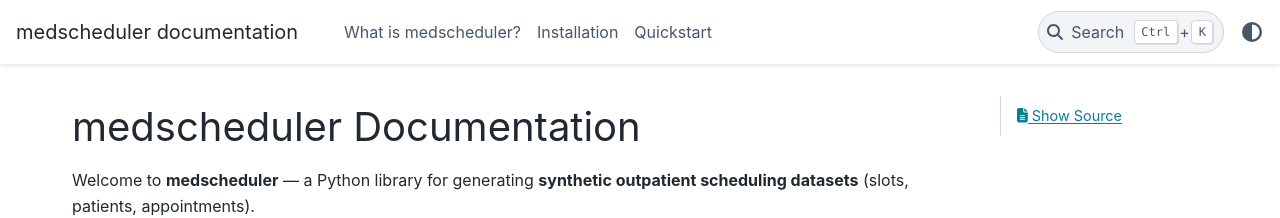
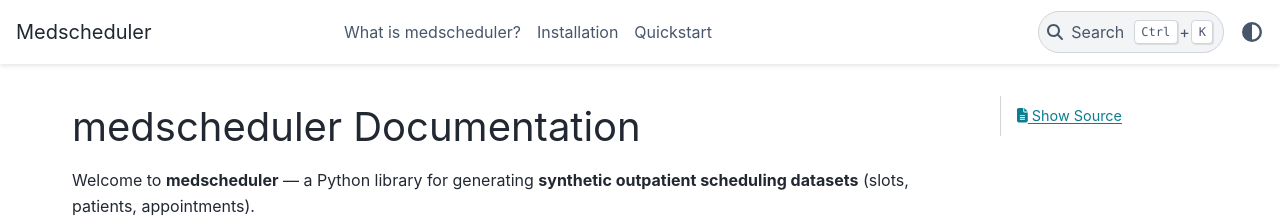
Before and after one commit to carogaltier/medscheduler, a Sphinx documentation site: the page built from docs/index.md, in a window 1280 px wide. Shown: the top 218 px of the page. Built offline with Sphinx 7.4.7 and the PyData theme 0.15.4, drawn with Linux system fonts in a browser that asks for light colours.

Commit message:
Update conf.py

```diff
--- a/docs/conf.py
+++ b/docs/conf.py
@@ -34,11 +34,7 @@
 
 # Theme
 html_theme = "pydata_sphinx_theme"
-html_title = "medscheduler documentation"
-
-html_theme_options = {
-  "show_nav_level": 2
-}
+html_title = "Medscheduler"
 
 # Don't try to build API folder for now (until we wire autodoc)
 exclude_patterns = ["_build", "Thumbs.db", ".DS_Store", "api/**"]
```
